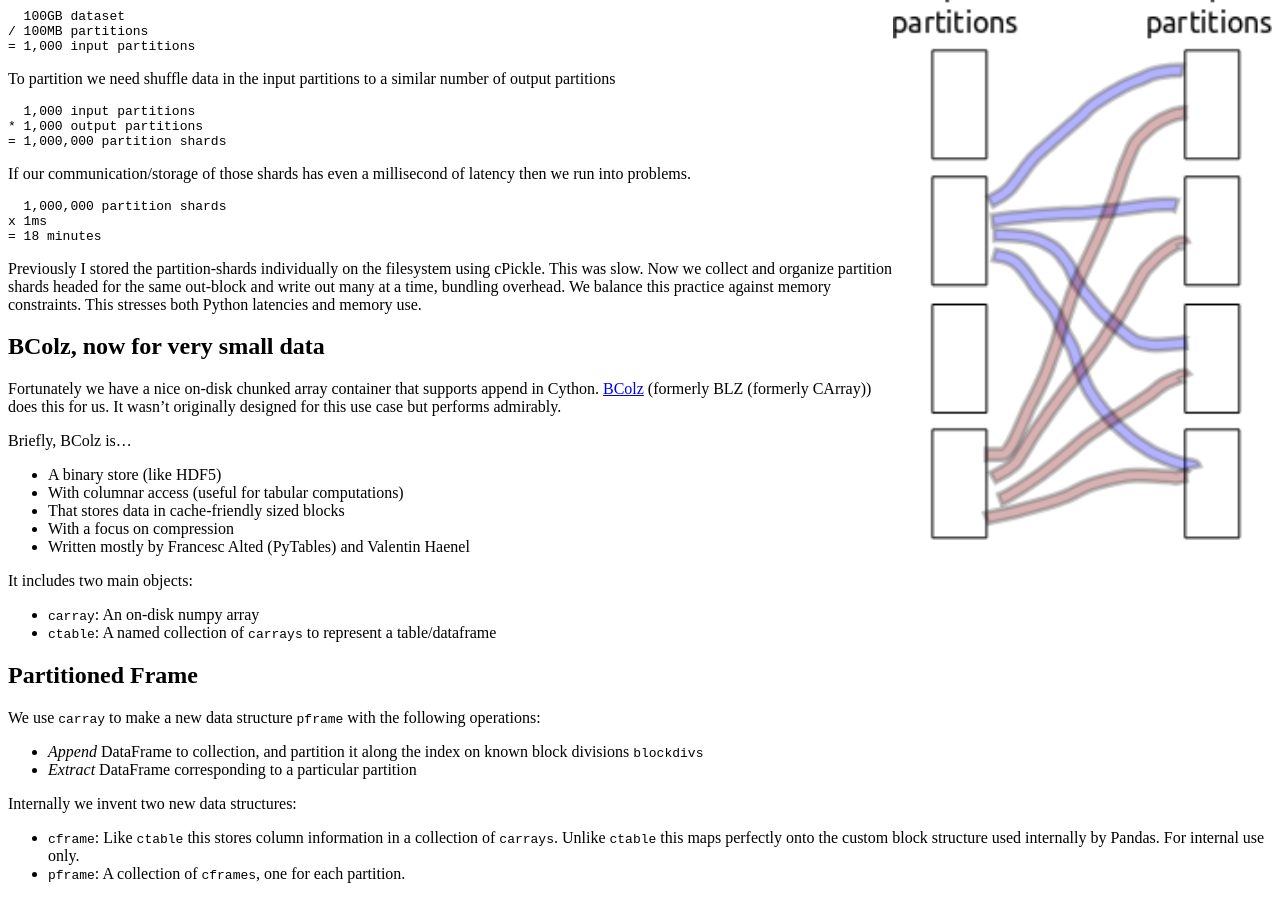
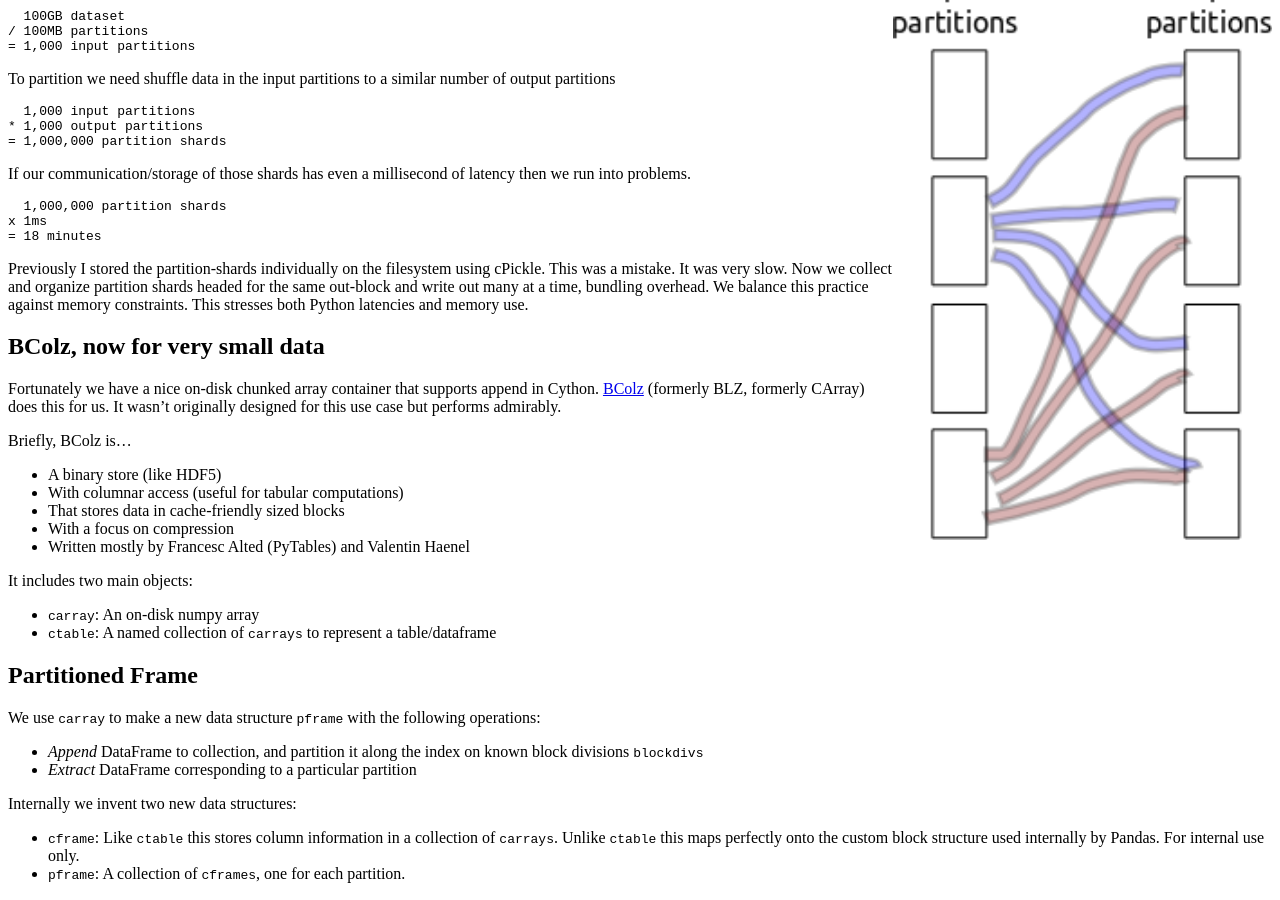
Before and after one commit to besyskymnbk/blog, a Jekyll site: the page built from _posts/work/2015-03-25-Towards-OOC-Partitioned-Frame.md, in a window 1280 px wide and 900 px high, scrolled down 659 px. Built offline with Jekyll 4.4.1, drawn with Linux system fonts in a browser that asks for light colours; comment, search, counter and statistics services are not loaded.

Commit message:
edits to pframe

```diff
--- a/_posts/work/2015-03-25-Towards-OOC-Partitioned-Frame.md
+++ b/_posts/work/2015-03-25-Towards-OOC-Partitioned-Frame.md
@@ -67,18 +67,18 @@ then we run into problems.
     = 18 minutes
 
 Previously I stored the partition-shards individually on the filesystem using
-cPickle.  This was slow.  Now we collect and organize partition shards headed
-for the same out-block and write out many at a time, bundling overhead.
-We balance this practice against memory constraints.  This stresses both Python
-latencies and memory use.
+cPickle.  This was a mistake.  It was very slow.  Now we collect and organize
+partition shards headed for the same out-block and write out many at a time,
+bundling overhead.  We balance this practice against memory constraints.  This
+stresses both Python latencies and memory use.
 
 
 BColz, now for very small data
 ------------------------------
 
 Fortunately we have a nice on-disk chunked array container that
-supports append in Cython.  [BColz](http://bcolz.blosc.org/) (formerly BLZ
-(formerly CArray)) does this for us.  It wasn't originally designed for this
+supports append in Cython.  [BColz](http://bcolz.blosc.org/) (formerly BLZ,
+formerly CArray) does this for us.  It wasn't originally designed for this
 use case but performs admirably.
 
 Briefly, BColz is...
```
